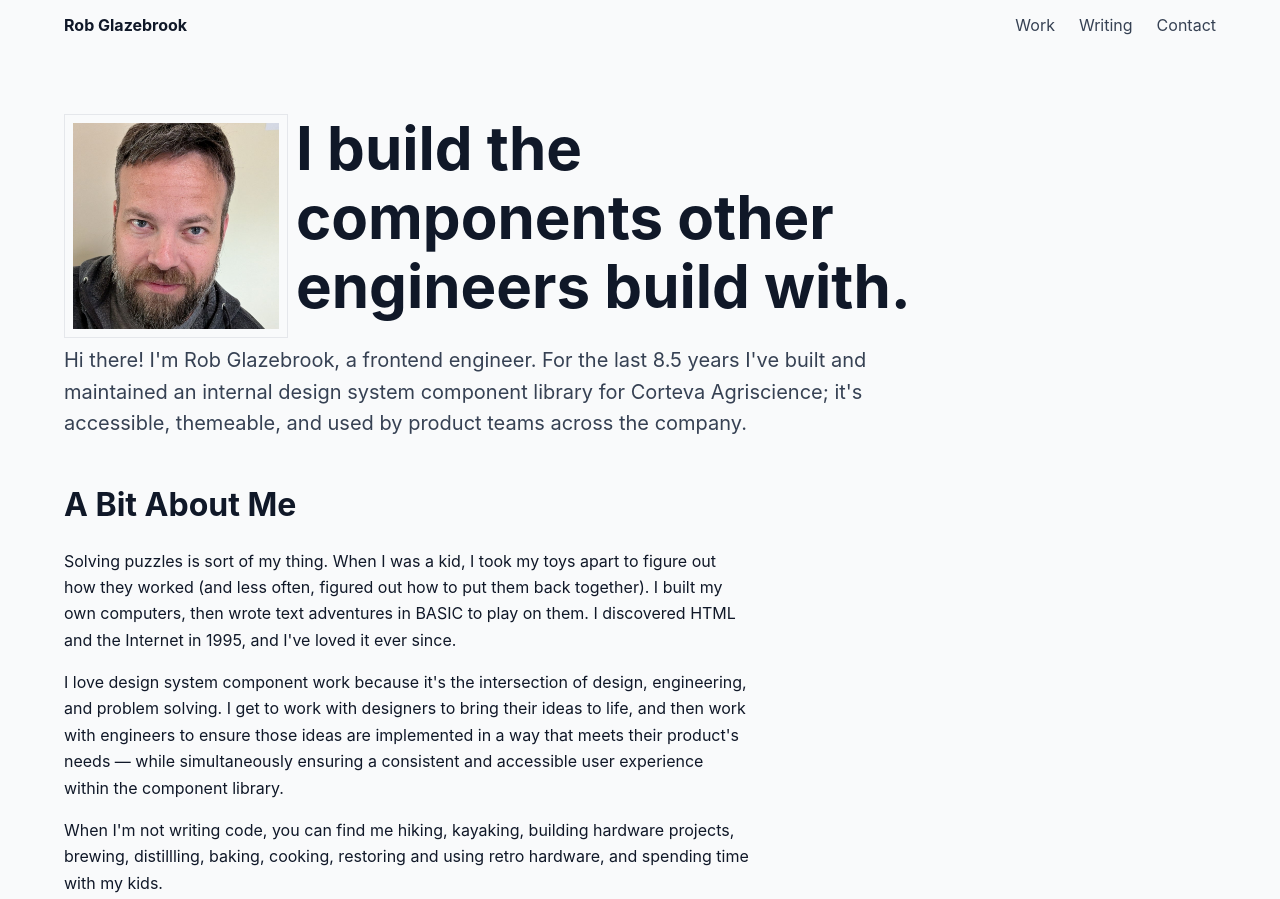
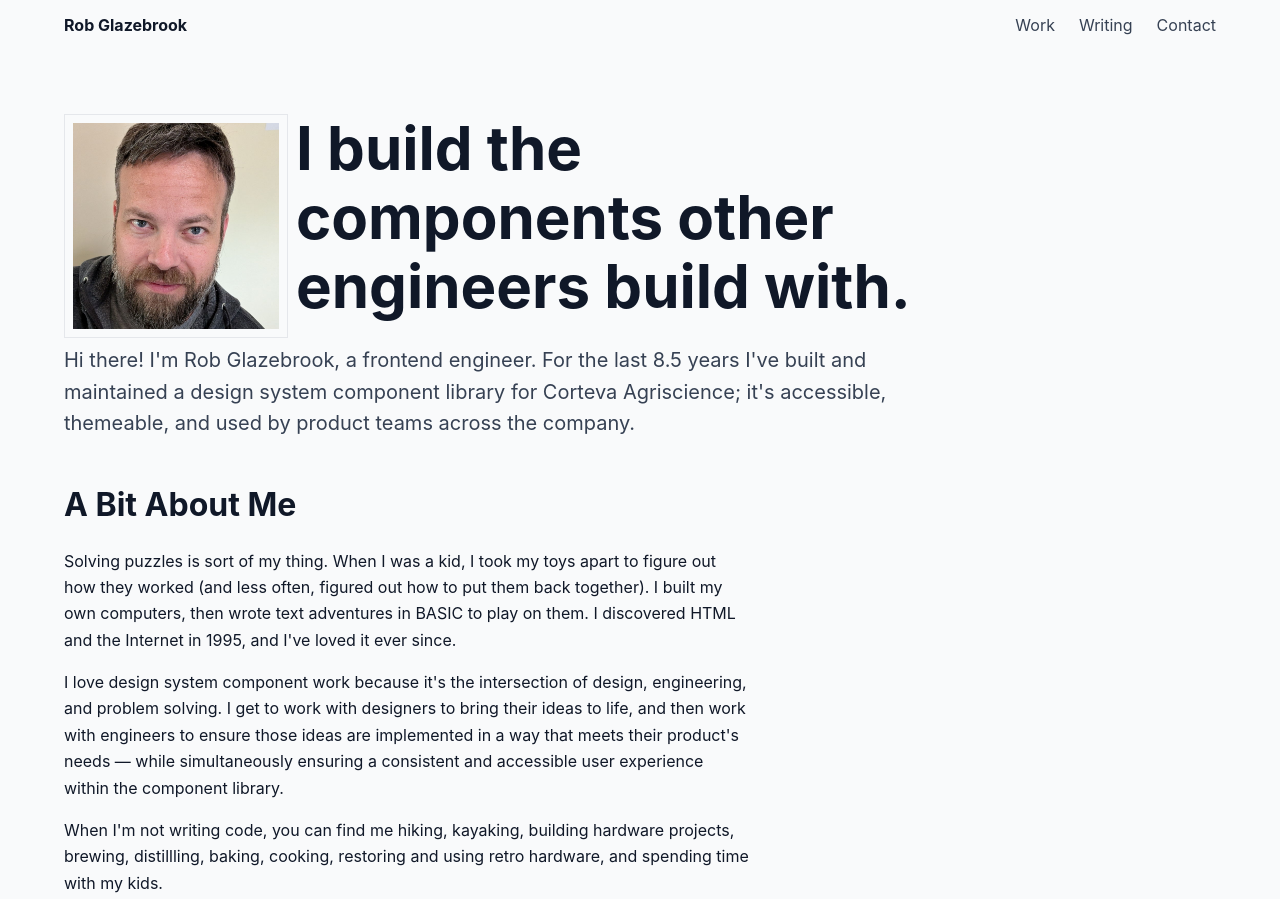
Before and after one commit to rglazebrook/rglazebrook.github.io, an Astro site: page / in a window 1280 px wide. Shown: the top 899 px of the page. Built offline with nearby package versions, Linux system fonts and the light colour scheme; Astro itself is replaced by a stand-in of ours.

Commit message:
updating lede copy

```diff
--- a/src/pages/index.astro
+++ b/src/pages/index.astro
@@ -21,7 +21,7 @@ const posts = (await getCollection("writing", ({ data }) => import.meta.env.DEV
     </div>
     <p class="lede text-lg text-muted max-w-measure m-0">
       Hi there! I'm Rob Glazebrook, a frontend engineer. For the last 8.5 years I've built
-      and maintained an internal design system component library for Corteva Agriscience;
+      and maintained a design system component library for Corteva Agriscience;
       it's accessible, themeable, and used by product teams across the company.
     </p>
   </section>
```
